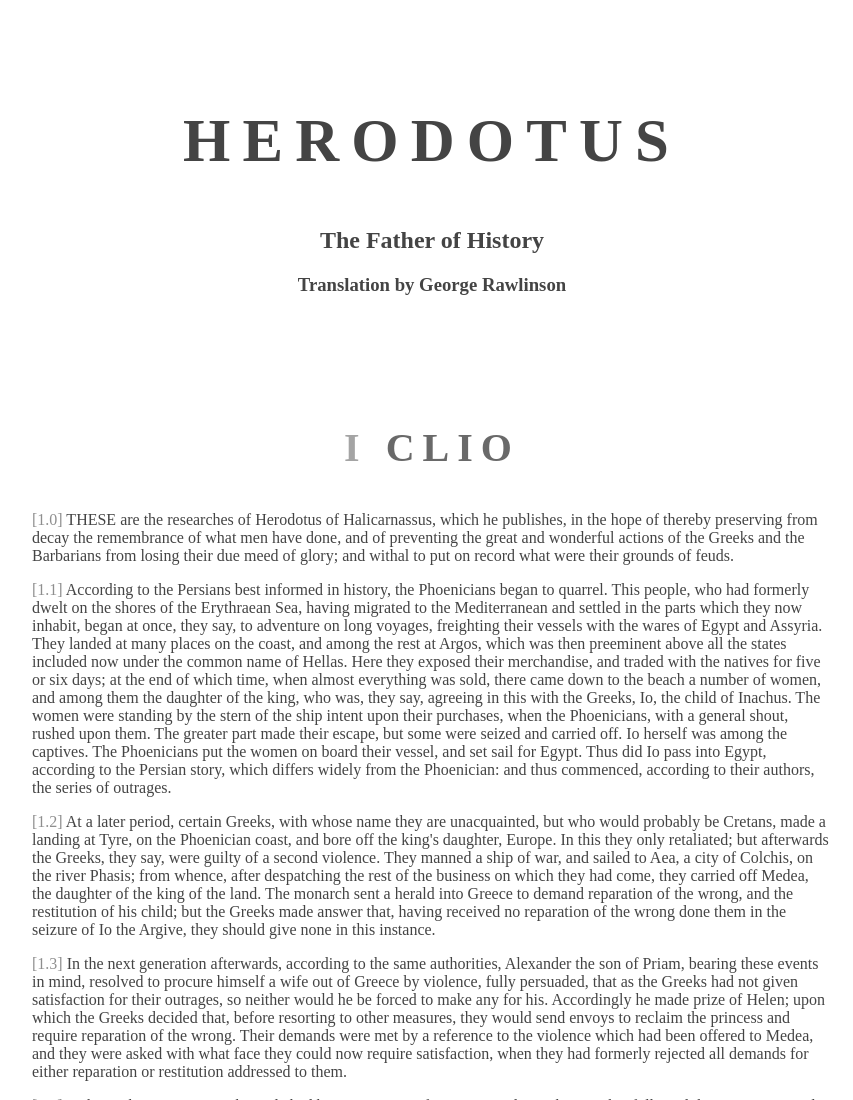
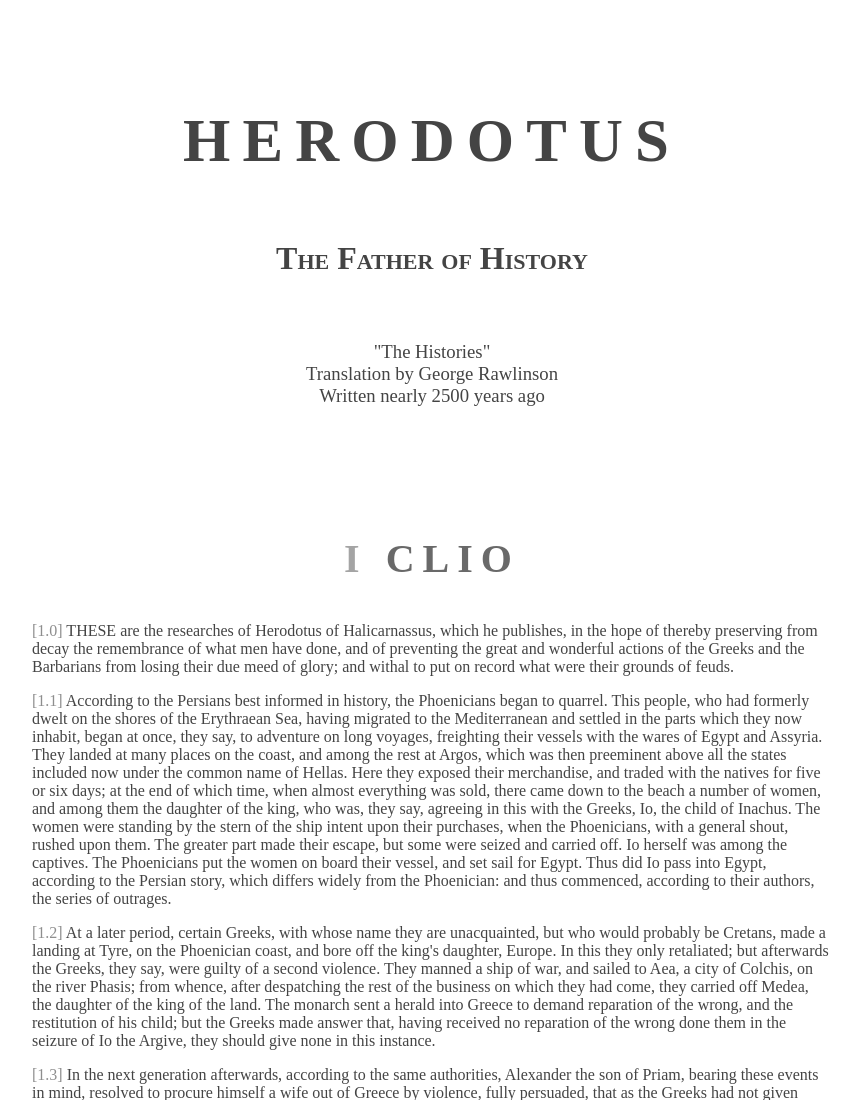
Before and after one commit to ChaseMoskal/Herodotus, a website: page index.html in a window 1280 px wide. Shown: the top 1100 px of the page, without its empty margins (208-1061 px from the left). Drawn offline with Linux system fonts and the light colour scheme; a web font is replaced by a local one.

Commit message:
Add readme and improve title plate.

```diff
--- a/index.html
+++ b/index.html
@@ -8,7 +8,13 @@
     <section id="herodotus">
       <h1>Herodotus</h1>
       <h2>The Father of History</h2>
-      <h3>Translation by George Rawlinson</h3>
+      <h3>
+        "The Histories"
+        <br/>
+        Translation by George Rawlinson
+        <br/>
+        Written nearly 2500 years ago
+      </h3>
     </section>
     <script src="script.js"></script>
   </body>
--- a/style.css
+++ b/style.css
@@ -16,6 +16,14 @@ h1 {
     letter-spacing: 0.2em;
 }
 
+h2 {
+    font-variant: small-caps;
+}
+
+h3 {
+    font-weight: normal;
+}
+
 .numeral, .passage-id {
     opacity: 0.6;
     font-style: normal;
@@ -23,6 +31,11 @@ h1 {
 
 #herodotus > h1 {
     font-size: 3.8em;
+}
+
+#herodotus > h2 {
+    font-size: 2em;
+    margin: 2em auto;
 }
 
 #herodotus > section {
```
Also changed, not shown: readme.md (added).
